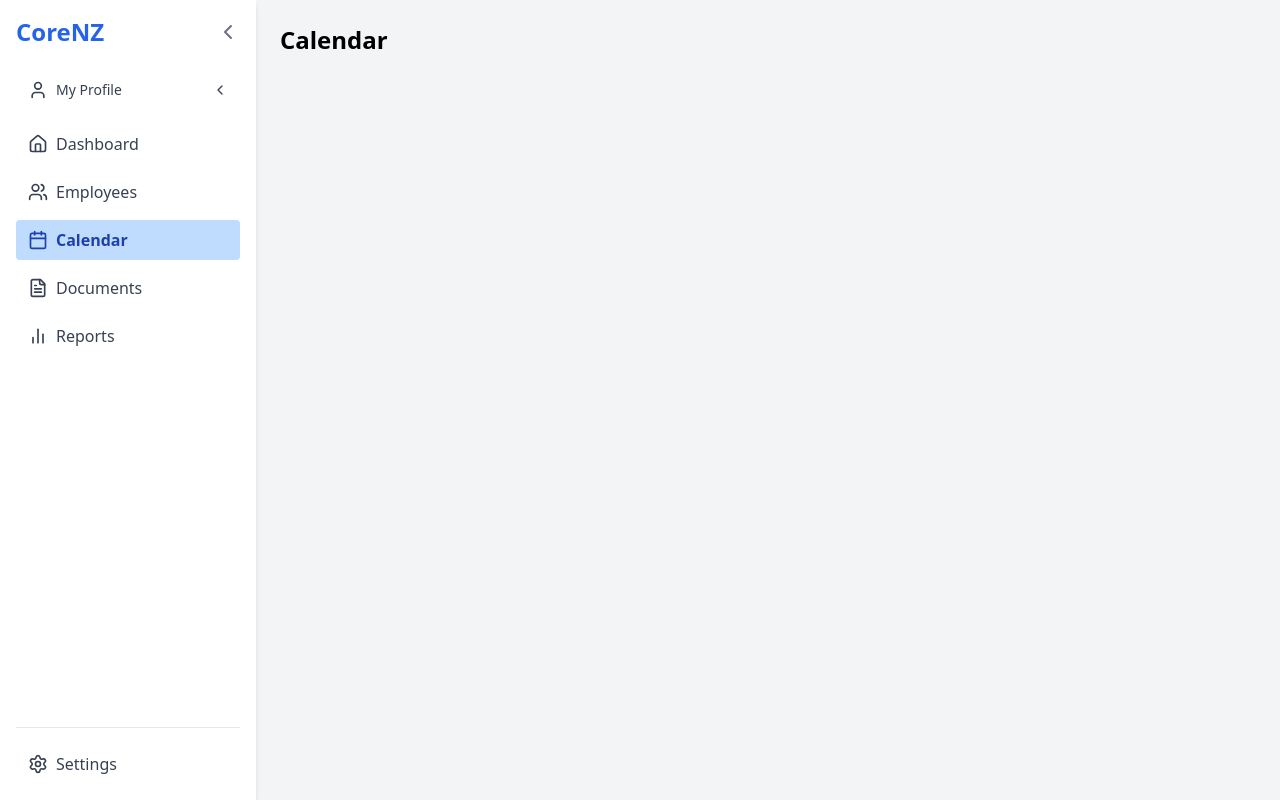
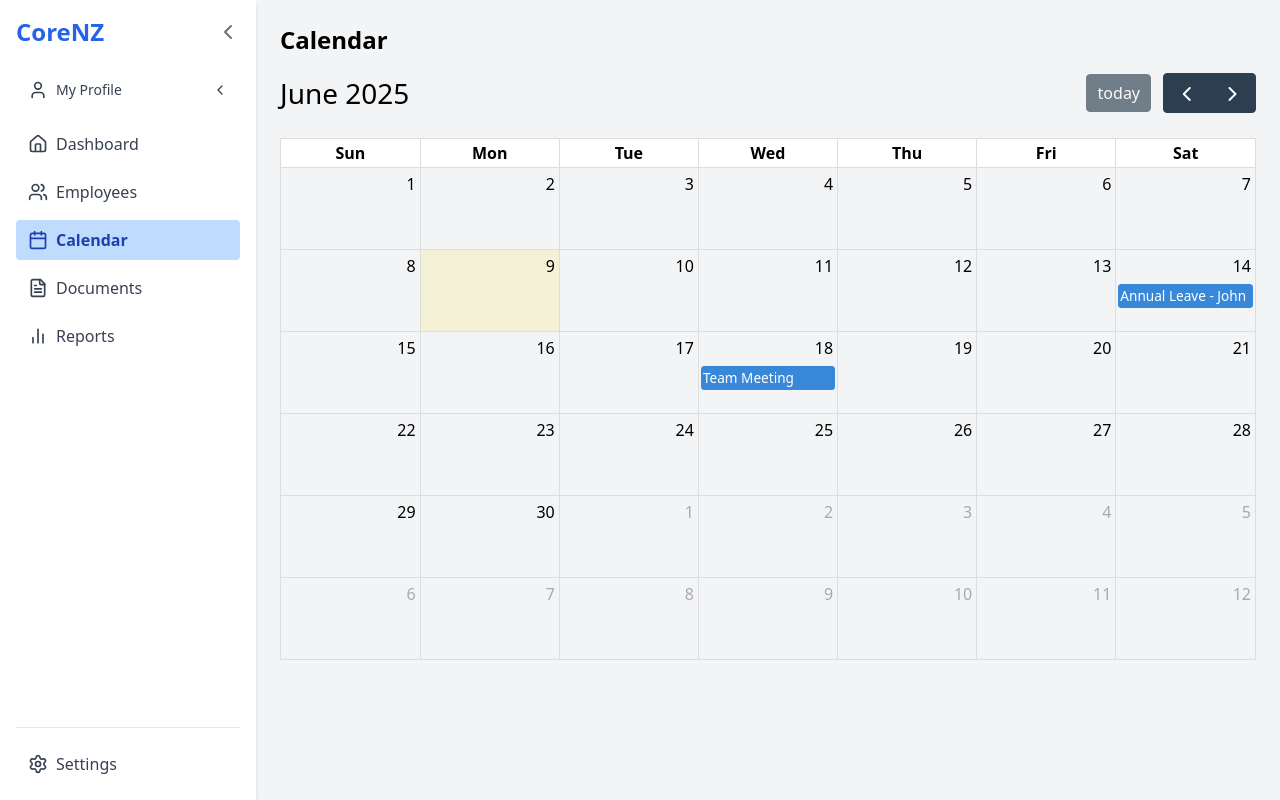
Before and after one commit to VacationReady/corenz-frontend, a Next.js app: page /calendar in a window 1280 px wide. Built offline with nearby package versions, Linux system fonts and the light colour scheme; no server answers.

Commit message:
Added calendar UI with FullCalendar

```diff
--- a/app/calendar/page.tsx
+++ b/app/calendar/page.tsx
@@ -1,13 +1,35 @@
 "use client";
 
 import ClientLayout from "@/components/ClientLayout";
+import FullCalendar from "@fullcalendar/react";
+import dayGridPlugin from "@fullcalendar/daygrid";
+import interactionPlugin from "@fullcalendar/interaction";
+import { useState } from "react";
 
 export default function CalendarPage() {
+  const [events, setEvents] = useState([
+    { title: "Annual Leave - John", date: "2025-06-14" },
+    { title: "Team Meeting", date: "2025-06-18" },
+  ]);
+
+  const handleDateClick = (arg: any) => {
+    const title = prompt("Enter event title:");
+    if (title) {
+      setEvents([...events, { title, date: arg.dateStr }]);
+    }
+  };
+
   return (
     <ClientLayout>
-      <div>
+      <div className="w-full">
         <h1 className="text-2xl font-bold mb-4">Calendar</h1>
-        {/* Insert your calendar view/component here */}
+        <FullCalendar
+          plugins={[dayGridPlugin, interactionPlugin]}
+          initialView="dayGridMonth"
+          dateClick={handleDateClick}
+          events={events}
+          height="auto"
+        />
       </div>
     </ClientLayout>
   );
--- a/package.json
+++ b/package.json
@@ -10,6 +10,9 @@
     "postinstall": "prisma generate"
   },
   "dependencies": {
+    "@fullcalendar/daygrid": "^6.1.17",
+    "@fullcalendar/interaction": "^6.1.17",
+    "@fullcalendar/react": "^6.1.17",
     "@next-auth/prisma-adapter": "^1.0.7",
     "@prisma/client": "^6.9.0",
     "axios": "^1.6.0",
```
Also changed, not shown: 1 other file (tests, documents, lock files or other folders).
